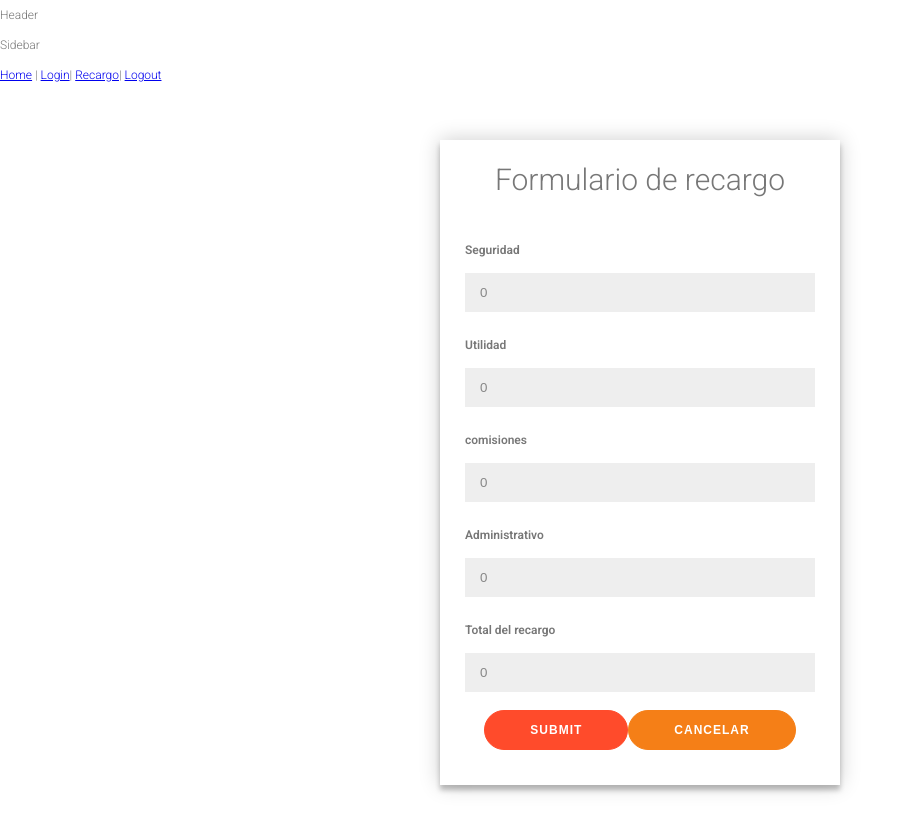
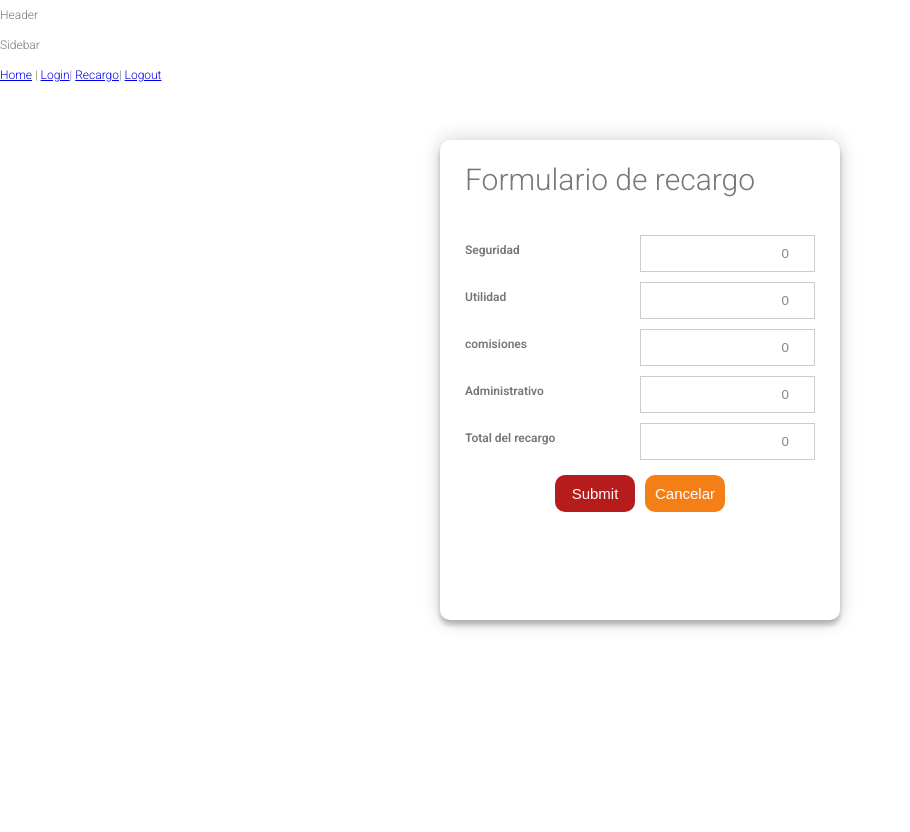
Before and after one commit to jwnavarrete/fastapi-jwt-postgresql-docker, a React app in the folder frontend/: page /recargo in a window 1280 px wide. Shown: the top 832 px of the page, without its empty margins (0-910 px from the left). After the commit the page ends 800 px from the top, so only its background shows below. Built offline with nearby package versions, Linux system fonts and the light colour scheme; sample sign-in values are in the browser's storage.

Commit message:
pasando elementos a componentes

```diff
--- /dev/null
+++ b/frontend/src/components/ui/Box/index.js
@@ -0,0 +1,21 @@
+import React from 'react'
+import styled from 'styled-components'
+
+const Box = styled.div`
+  background-color: #fff;
+  border-radius: 10px;
+  box-shadow: 0 14px 28px rgba(0, 0, 0, 0.25), 0 10px 10px rgba(0, 0, 0, 0.22);
+  position: relative;
+  overflow: hidden;
+  width: 768px;
+  max-width: 100%;
+  min-height: 480px;
+`
+
+const index = (props) => {
+  return (
+    <Box {...props}>{props?.children}</Box>
+  )
+}
+
+export default index
--- /dev/null
+++ b/frontend/src/components/ui/Button/index.js
@@ -0,0 +1,26 @@
+import React from 'react'
+import styled from 'styled-components'
+
+const Button = styled.button`
+  border-radius: 20px;
+  border: 1px solid #ff4b2b;
+  background-color: #ff4b2b;
+  color: #ffffff;
+  font-size: 12px;
+  font-weight: bold;
+  padding: 12px 45px;
+  letter-spacing: 1px;
+  text-transform: uppercase;
+  transition: transform 80ms ease-in;
+
+  &:hover {
+    border: 1px solid #c40000;
+    background-color: #c40000;
+  }
+`
+
+const index = props => {
+  return <Button {...props}>{props?.children}</Button>
+}
+
+export default index
--- /dev/null
+++ b/frontend/src/components/ui/Container/index.js
@@ -0,0 +1,16 @@
+import React from 'react'
+import styled from 'styled-components'
+
+const Container = styled.div`
+  max-width: 400px;
+  width: 100%;
+  margin: 0 auto;
+`
+
+const index = (props) => {
+  return (
+    <Container {...props}>{props?.children}</Container>
+  )
+}
+
+export default index
--- /dev/null
+++ b/frontend/src/components/ui/Error/index.js
@@ -0,0 +1,16 @@
+import React from 'react'
+import styled from 'styled-components'
+
+const Error = styled.p`
+  font-size: 12px;
+  margin: 0;
+  width: 100%;
+  text-align: left;
+  color: #ff4b2b;
+`
+
+const index = props => {
+  return <Error {...props}>{props?.children}</Error>
+}
+
+export default index
--- /dev/null
+++ b/frontend/src/components/ui/Input/index.js
@@ -0,0 +1,27 @@
+import React from 'react'
+import styled from 'styled-components'
+
+const Input = styled.input`
+  background-color: #eee;
+  border: none;
+  padding: 12px 15px;
+  margin: 8px 0;
+  width: 100%;
+
+  &:hover {
+    -webkit-transition: border-color 0.3s ease-in-out;
+    -moz-transition: border-color 0.3s ease-in-out;
+    transition: border-color 0.3s ease-in-out;
+    border: 1px solid #aaa;
+  }
+`
+
+const index = ({ register, name, ...rest }) => {
+  if(register){
+    return <Input {...register(name)} {...rest} />
+  }else{
+    return <Input {...rest} />
+  }
+}
+
+export default index
--- /dev/null
+++ b/frontend/src/components/ui/Title/index.js
@@ -0,0 +1,15 @@
+import React from 'react'
+import styled from 'styled-components'
+
+const Title = styled.h1`
+  font-weight: bold;
+  margin: 0;
+`
+
+const index = (props) => {
+  return (
+    <Title {...props}>{props?.children}</Title>
+  )
+}
+
+export default index
--- a/frontend/src/views/pages/Auth/Login/components.js
+++ b/frontend/src/views/pages/Auth/Login/components.js
@@ -9,11 +9,6 @@ export const AuthContainer = styled.div`
   font-family: 'Montserrat', sans-serif;
   height: 100vh;
   margin: -20px 0 50px;
-`
-
-export const Title1 = styled.h1`
-  font-weight: bold;
-  margin: 0;
 `
 
 export const Title2 = styled.h2`
@@ -28,14 +23,6 @@ export const Paragraph = styled.p`
   margin: 20px 0 30px;
 `
 
-export const Error = styled.p`
-  font-size: 12px;
-  margin: 0;
-  width: 100%;
-  text-align: left;
-  color: #ff4b2b;
-`
-
 export const Span = styled.span`
   font-size: 12px;
 `
@@ -47,24 +34,6 @@ export const Link = styled.a`
   margin: 15px 0;
 `
 
-export const Button = styled.button`
-  border-radius: 20px;
-  border: 1px solid #ff4b2b;
-  background-color: #ff4b2b;
-  color: #ffffff;
-  font-size: 12px;
-  font-weight: bold;
-  padding: 12px 45px;
-  letter-spacing: 1px;
-  text-transform: uppercase;
-  transition: transform 80ms ease-in;
-
-  &:hover {
-    border: 1px solid #c40000;
-    background-color: #c40000;
-  }
-`
-
 export const FormLogin = styled.form`
   background-color: #ffffff;
   display: flex;
@@ -74,21 +43,6 @@ export const FormLogin = styled.form`
   padding: 0 50px;
   height: 100%;
   text-align: center;
-`
-
-export const AutInput = styled.input`
-  background-color: #eee;
-  border: none;
-  padding: 12px 15px;
-  margin: 8px 0;
-  width: 100%;
-
-  &:hover {
-    -webkit-transition: border-color 0.3s ease-in-out;
-    -moz-transition: border-color 0.3s ease-in-out;
-    transition: border-color 0.3s ease-in-out;
-    border: 1px solid #aaa;
-  }
 `
 
 export const Container = styled.div`
--- a/frontend/src/views/pages/Auth/Login/index.js
+++ b/frontend/src/views/pages/Auth/Login/index.js
@@ -1,4 +1,4 @@
-import React, { useEffect } from 'react'
+import React, { useEffect, useRef } from 'react'
 import { useNavigate } from 'react-router-dom'
 import { useForm } from 'react-hook-form'
 import { ErrorMessage } from '@hookform/error-message'
@@ -7,21 +7,22 @@ import AuthService from '@services/AuthService'
 import * as yup from 'yup'
 import qs from 'qs'
 import axios from 'axios'
+import Button from '@components/ui/Button'
+import Input from '@components/ui/Input'
+import Error from '@components/ui/Error'
+import Title from '@components/ui/Title'
+
 import {
   AuthContainer,
-  Title1,
   Title2,
   Container,
   FormLogin,
-  AutInput,
   SignInContainer,
   OverlayContainer,
   Overlay,
   OverlayPanelLeft,
   OverlayPanelRight,
   Paragraph,
-  Error,
-  Button,
   Footer,
   Link
 } from './components'
@@ -30,10 +31,10 @@ const Login = () => {
   const navigate = useNavigate()
 
   useEffect(() => {
-    if(AuthService.isLoggedIn()){
-      navigate('/recargo')
+    if (AuthService.isLoggedIn()) {
+      navigate('/')
     }
-  }, []);
+  }, [])
 
   const schema = yup
     .object()
@@ -67,14 +68,14 @@ const Login = () => {
       )
       .then(response => {
         if (response.status === 200) {
-          const { data } = response;
+          const { data } = response
 
           AuthService.setToken(data.access_token)
           navigate('/')
         }
       })
       .catch(error => {
-        window.alert('Credenciales incorreectas');
+        window.alert('Credenciales incorreectas')
       })
   }
 
@@ -85,20 +86,30 @@ const Login = () => {
         <Container>
           <SignInContainer>
             <FormLogin onSubmit={handleSubmit(onSubmit)}>
-              <Title1>Ingreso</Title1>
+              <Title>Ingreso</Title>
               <Paragraph>ingresa tu usuario y contrase&ntilde;a</Paragraph>
-              <AutInput
+              <Input
                 type='username'
                 placeholder='Username'
-                {...register('username')}
+                name='username'
+                register={register}
               />
-              <ErrorMessage errors={errors} name='username' render={({ message }) => <Error>{message}</Error>} />
-              <AutInput
+              <ErrorMessage
+                errors={errors}
+                name='username'
+                render={({ message }) => <Error>{message}</Error>}
+              />
+              <Input
                 type='password'
                 placeholder='Password'
-                {...register('password')}
+                name="password"
+                register={register}
               />
-              <ErrorMessage errors={errors} name='password' render={({ message }) => <Error>{message}</Error>} />
+              <ErrorMessage
+                errors={errors}
+                name='password'
+                render={({ message }) => <Error>{message}</Error>}
+              />
               <Link href='#'>Olvidaste tu contrase&ntilde;a?</Link>
               <Button type='submit'>Ingresar</Button>
             </FormLogin>
@@ -106,7 +117,7 @@ const Login = () => {
           <OverlayContainer>
             <Overlay>
               <OverlayPanelLeft>
-                <Title1>Welcome Back!</Title1>
+                <Title>Welcome Back!</Title>
                 <Paragraph>
                   To keep connected with us please login with your personal info
                 </Paragraph>
@@ -115,7 +126,7 @@ const Login = () => {
                 </Button>
               </OverlayPanelLeft>
               <OverlayPanelRight>
-                <Title1>Tarificador</Title1>
+                <Title>Tarificador</Title>
                 <Paragraph>Esto es una leyenda</Paragraph>
               </OverlayPanelRight>
             </Overlay>
--- a/frontend/src/views/pages/Surcharge/Surcharge.css
+++ b/frontend/src/views/pages/Surcharge/Surcharge.css
@@ -1,10 +1,9 @@
 @import url(https://fonts.googleapis.com/css?family=Roboto:400,300,600,400italic);
-
 :root {
-  --primary: #ff4b2b;
-  --primary-dark: #c40000;
-  --secundary:#f57f17;
-  --secundary-dark:#bc5100;
+  --primary: #b71c1c;
+  --primary-dark: #7f0000;
+  --secundary: #f57f17;
+  --secundary-dark: #bc5100;
 }
 * {
   margin: 0;
@@ -22,37 +21,38 @@ body {
   font-size: 12px;
   line-height: 30px;
   color: #777;
-  /* background-image: url("https://seguros.roams.es/images/post/es_ES_insurance/aseguradoras-generali.svg"); */
+  /* background-image: url("https://seguros.roams.es/images/post/es_ES_insurance/aseguradoras-generali.svg");
   background-size: cover;
   background-repeat: no-repeat;
-  background-position: center;
+  background-position: center; */
+}
 
-}
-/* carta */
 .container {
   max-width: 400px;
   width: 100%;
   margin: 0 auto;
-
 }
 
-
-
-#contact {
+.contact {
   /* background: #f9f9f9; */
   padding: 25px;
   margin: 50px 0;
   box-shadow: 0 0 20px 0 rgba(0, 0, 0, 0.2), 0 5px 5px 0 rgba(0, 0, 0, 0.24);
 }
 
-h1 {
+h3 {
   display: block;
   font-size: 30px;
   font-weight: 300;
   margin-bottom: 40px;
-  text-align: center;
 }
 
+h4 {
+  margin: 5px 0 15px;
+  display: block;
+  font-size: 13px;
+  font-weight: 400;
+}
 
 fieldset {
   border: medium none !important;
@@ -63,11 +63,13 @@ fieldset {
 }
 
 .input {
-  background-color: #eee;
-  border: none;
-  padding: 12px 15px;
-  margin: 8px 0;
-  width: 100%;
+  float: right;
+  width: 50%;
+  border: 1px solid #ccc;
+  background: #fff;
+  margin: 0 0 0 5px;
+  padding: 10px;
+  text-align: right;
 }
 
 .input:hover {
@@ -83,13 +85,14 @@ fieldset {
   resize: none;
 }
 
-
-
 #contact button[type="submit"]:active {
   box-shadow: inset 0 1px 3px rgba(0, 0, 0, 0.5);
 }
 #contact button[type="cancel"]:active {
   box-shadow: inset 0 1px 3px rgba(0, 0, 0, 0.5);
+}
+.copyright {
+  text-align: center;
 }
 
 #contact input:focus,
@@ -120,21 +123,18 @@ fieldset {
 }
 
 .btn {
-  min-width: 100px;
-  border-radius: 20px;
-  color: #ffffff;
-  font-size: 12px;
-  font-weight: bold;
-  padding: 12px 45px;
-  letter-spacing: 1px;
-  text-transform: uppercase;
-  transition: transform 80ms ease-in;
   cursor: pointer;
+  width: 80px;
+  border: none;
+  color: #fff;
+  margin: 5px;
+  padding: 10px;
+  font-size: 15px;
+  border-radius: 10px;
 }
 
 .btn-primary {
-  border: 1px solid var(--primary);
-  background-color: var(--primary);
+  background: var(--primary);
 }
 
 .btn-primary:hover {
@@ -145,7 +145,6 @@ fieldset {
 }
 
 .btn-secundary {
-  border: 1px solid var(--secundary);
   background: var(--secundary);
 }
 
--- a/frontend/src/views/pages/Surcharge/index.js
+++ b/frontend/src/views/pages/Surcharge/index.js
@@ -1,12 +1,16 @@
 import React from 'react'
 import './Surcharge.css'
+import Container from '@components/ui/Container'
+import Box from '@components/ui/Box'
+import Title from '@components/ui/Title'
 
 const index = () => {
   return (
     <>
-      <div className='container'>
-        <form id='contact'>
-          <h1>Formulario de recargo</h1>
+      <Container>
+        <Box className="contact">
+          <form>
+            <h3>Formulario de recargo</h3>
             <fieldset>
               <label className='label'>
                 <strong>Seguridad</strong>
@@ -90,7 +94,8 @@ const index = () => {
               </div>
             </fieldset>
           </form>
-      </div>
+        </Box>
+      </Container>
     </>
   )
 }
```
Lines whose indentation alone changed are shown as unchanged.
